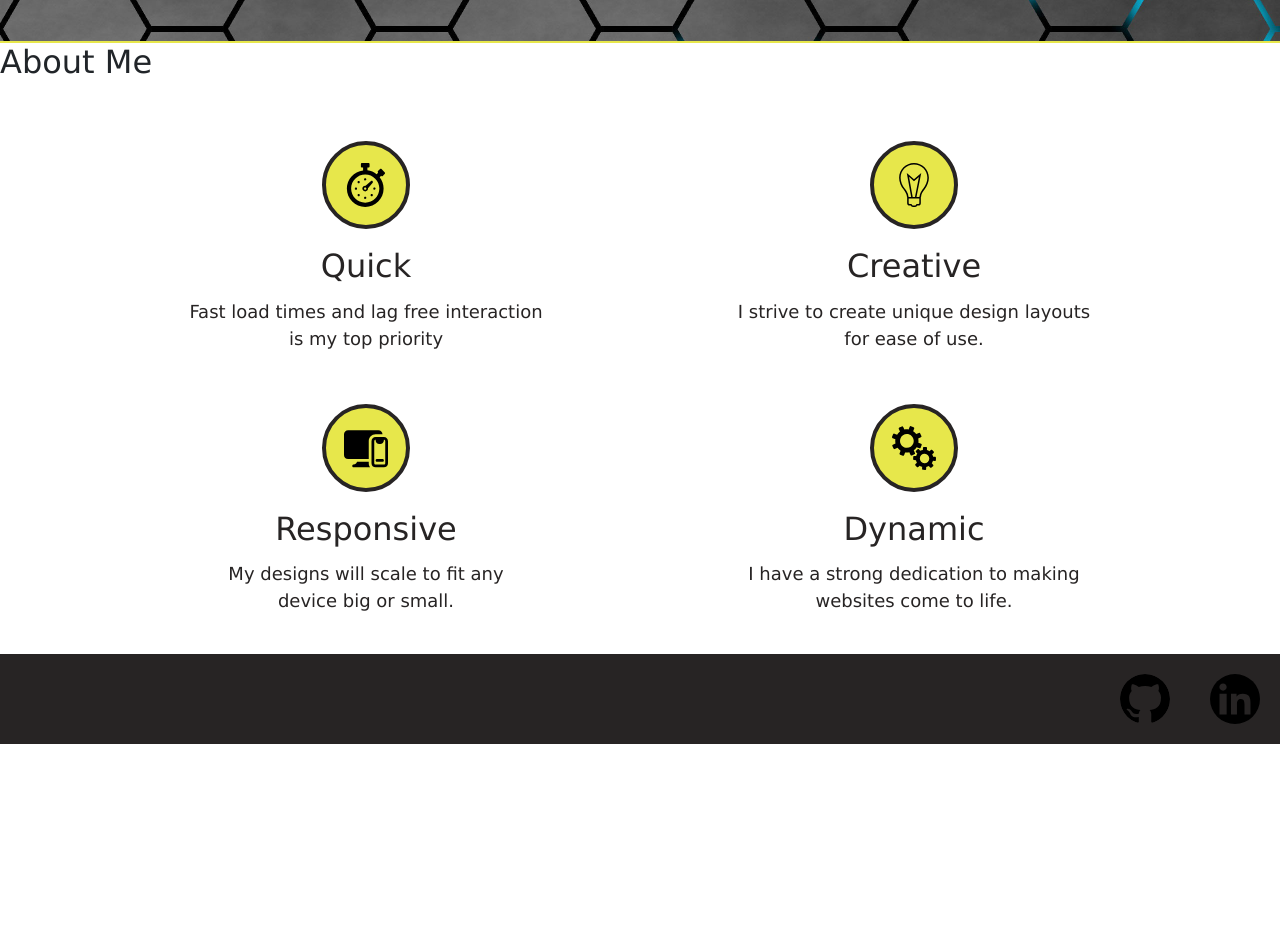
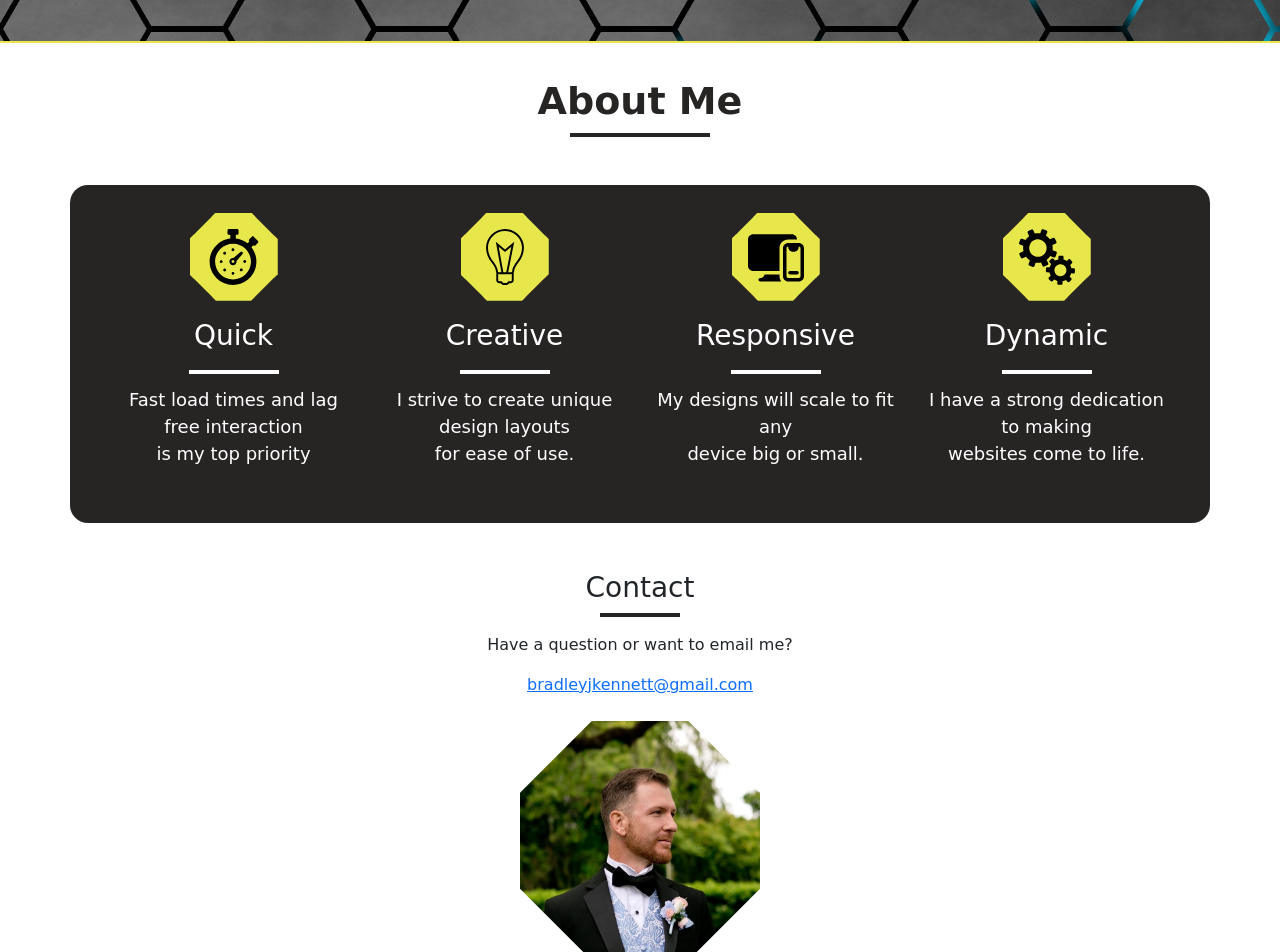
Before and after one commit to Codechef27/react-portfolio, a React (Create React App) app: page / in a window 1280 px wide. Shown: the part 600-1552 px from the top of the page. Before the commit the page ends 1344 px from the top, so only its background shows below. Built offline with nearby package versions, Linux system fonts and the light colour scheme.

Commit message:
bio sec add

```diff
--- a/src/components/About-me/index.js
+++ b/src/components/About-me/index.js
@@ -3,23 +3,25 @@ import stopWatch from '../../assets/images/stopwatch-icon.svg';
 import lightBulb from '../../assets/images/light-bulb bw.svg';
 import screen from '../../assets/images/screen-pc-smart-phone-.svg';
 import cogwheels from '../../assets/images/two-settings-cogwheels.svg';
+import profileImg from '../../assets/images/portfolio-pic.jpg'
 
 
 const AboutMe = () => {
+  return (
+    <section id="About me">
+      <h2 className="about-title mx-auto">About Me</h2>
+      <div className="fact-title-border mx-auto"></div>
 
-  return (
-    <section>
-      <div id="About me" className="about-me-facts">
-        <div className="main-title">
-          <h2>About Me</h2>
-        </div>
-        <div className="fact">
-          <div className="fact-info">
+      <div className="container">
+        <section className="row mt-5 mb-2 facts">
+          <div className="col fact-info">
             <div className="fact-img">
               <img src={stopWatch} alt="stopwatch icon" />
             </div>
-            <div className="fact-text">
-              <h3>Quick</h3>
+
+            <div className=" fact-text">
+              <h3 className="mx-auto">Quick</h3>
+              <div className="fact-text-border mx-auto"></div>
               <p>
                 Fast load times and lag free interaction
                 <br />
@@ -27,24 +29,28 @@ const AboutMe = () => {
               </p>
             </div>
           </div>
-          <div className="fact-info">
+
+          <div className="col fact-info">
             <div className="fact-img">
               <img src={lightBulb} alt="lightbulb icon" />
             </div>
             <div className="fact-text">
-              <h3>Creative</h3>
+              <h3 className="mx-auto">Creative</h3>
+              <div className="fact-text-border mx-auto"></div>
               <p>
                 I strive to create unique design layouts <br />
                 for ease of use.
               </p>
             </div>
           </div>
-          <div className="fact-info">
+
+          <div className="col fact-info">
             <div className="fact-img">
               <img src={screen} alt="technology icons" />
             </div>
             <div className="fact-text">
               <h3> Responsive</h3>
+              <div className="fact-text-border mx-auto"></div>
               <p>
                 My designs will scale to fit any
                 <br />
@@ -52,12 +58,14 @@ const AboutMe = () => {
               </p>
             </div>
           </div>
-          <div className="fact-info">
+
+          <div className="col fact-info">
             <div className="fact-img">
               <img src={cogwheels} alt="cogwheel icons" />
             </div>
             <div className="fact-text">
               <h3>Dynamic</h3>
+              <div className="fact-text-border mx-auto"></div>
               <p>
                 I have a strong dedication to making
                 <br />
@@ -65,9 +73,37 @@ const AboutMe = () => {
               </p>
             </div>
           </div>
-        </div>
+        </section>
       </div>
-    </section>
+      <div className="container mt-5 bio">
+        <h3>Contact</h3>
+        <div className="bio-title-border mx-auto"></div>
+        <address className="mt-3">
+          <p>Have a question or want to email me? </p>
+          <a href="mailto:bradleyjkennett@gmail.com">
+            bradleyjkennett@gmail.com
+          </a>
+        </address>
+        <img
+          className="profile-pic my-2 mx-auto"
+          src={profileImg}
+          alt="profile"
+        />
+      </div>
+
+      <div className="bio">
+        <h4 className="mt-4">Who I Am ?</h4>
+        <div className="bio-title-border mx-auto"></div>
+        <p className=" container my-4 px-5">
+          Full-stack web developer from the University of Central Florida.
+          Proficient in Javascript, CSS, HTML, React and relational databases.
+          Passionate about creating dynamic UI effects and
+          animations. <br /> <br /> A unmatched work ethic and dediction to the
+          job at hand are my best asset. I am striving to be apart of a cohesive team
+          where I am learning, teaching and growing!
+        </p>
+      </div>
+     </section>
   );
 };
 
--- a/src/components/Nav/index.js
+++ b/src/components/Nav/index.js
@@ -34,7 +34,7 @@ const Nav = (props) => {
                                             }`}
                                             key={navLink.name}
                                             >
-                                              <a href={ '#' + (navLink.name)}> <span
+                                              <a href={ '#' + (navLink.name)} > <span
                                             onClick = { () => {
                                                 setCurrentNavLink(navLink)
                                             }}
--- a/src/index.css
+++ b/src/index.css
@@ -2,7 +2,7 @@
 * {
   margin: 0;
   padding: 0;
-  font-family: 'Bradley Hand', Verdana, Geneva, Tahoma, sans-serif;
+  font-family: 'Comic Sans MS' , 'Gill Sans', 'Gill Sans MT', Calibri, 'Trebuchet MS', sans-serif, ;
 
 }
 :root {
@@ -14,6 +14,7 @@
 html,
 body {
   min-height: 100%;
+  font-family: 'Comic Sans MS' ;
 }
 
 /*-----------------------------------------------------------------------------------*/
@@ -142,16 +143,8 @@ header a {
   text-align: center;
 
 }
+
 /* .oct {
-  background: red;
-  width: 200px;
-  height: 200px;
-  position: absolute;
-  -webkit-clip-path: polygon(30% 0%, 70% 0%, 100% 30%, 100% 70%, 70% 100%, 30% 100%, 0% 70%, 0% 30%);
-  clip-path: polygon(30% 0%, 70% 0%, 100% 30%, 100% 70%, 70% 100%, 30% 100%, 0% 70%, 0% 30%);
-} */
-.oct {
-  /* position: relative; */
   background: var(--secondary-color);
   width: max-content;
   height: 420px;
@@ -162,14 +155,12 @@ header a {
   align-items: center;
   opacity: 92%;
   overflow: hidden;
-}
+} */
 
 .hero p {
-
   color: var(--primary-color);
-  font-size: 28px;
-  margin: 10px 10px;
-  opacity: none;
+  font-size: 38px;
+  margin: 10px;
 }
 
 
@@ -185,6 +176,8 @@ header a {
   color: var(--primary-color);
   cursor: pointer;
   margin: 10px;
+  border-radius: 10px;
+
 }
 
 .btn-1:hover {
@@ -194,41 +187,80 @@ header a {
 }
 /*--------------------------------------------------------------------*/
 
-.fact {
-  display: flex;
-  flex-wrap: wrap;
-  justify-content: center;
-  padding: 40px 92px 0;
+.about-title {
+  text-align: center;
+  font-size: 38px;
+  font-weight: bold;
+  padding: 36px 0 0;
+  color: var(--secondary-color);
 }
 
-.fact-info {
-  flex: 1 49%;
-  padding: 12px 0;
+.bio {
+  text-align: center;
 }
 
+.bio-title-border {
+  border: 2px solid var(--secondary-color);
+  width: 80px;
+}
+
+.profile-pic {
+  height: 240px;
+  width: 240px;
+  -webkit-clip-path: polygon(30% 0%, 70% 0%, 100% 30%, 100% 70%, 70% 100%, 30% 100%, 0% 70%, 0% 30%);
+  clip-path: polygon(30% 0%, 70% 0%, 100% 30%, 100% 70%, 70% 100%, 30% 100%, 0% 70%, 0% 30%);
+
+}
+
+.fact-title-border {
+  border: 2px solid var(--secondary-color);
+  width: 140px;
+}
+
+
+.facts {
+  padding: 28px;
+  text-align: center;
+  background-color: var(--secondary-color);
+  border-radius: 18px;
+}
 
 .fact-img {
   margin: auto;
   height: 88px;
   width: 88px;
-  border: 4px solid var(--secondary-color);
-  border-radius: 50%;
+  padding: 12px;
+  border: 4px solid var(--terttiary-color);
   background-color: var(--terttiary-color);
-  padding: 18px 18px;
+  -webkit-clip-path: polygon(30% 0%, 70% 0%, 100% 30%, 100% 70%, 70% 100%, 30% 100%, 0% 70%, 0% 30%);
+  clip-path: polygon(30% 0%, 70% 0%, 100% 30%, 100% 70%, 70% 100%, 30% 100%, 0% 70%, 0% 30%);
+}
+
+.fact-img:hover {
+  overflow: hidden;
+  transition-duration: 1.0s;
+  transition-property: transform;
+  transform: rotate(360deg);
+  -webkit-transform: rotate(360deg);
 }
 
 .fact-text h3 {
-  width: auto;
-  font-size: 32px;
-  color: var(--secondary-color);
   text-align: center;
-  margin: 18px 0 0;
+  font-size: 28;
+  color: var(--primary-color);
+  margin: 18px;
+
+}
+
+.fact-text-border {
+  border: 2px solid var(--primary-color);
+  width: 90px;
 }
 
 .fact-text p {
   text-align: center;
   font-size: 18px;
-  color: var(--secondary-color);
+  color: var(--primary-color);
   padding: 12px 0;
 
 }
@@ -308,21 +340,6 @@ article button:hover {
 
 }
 
-.section-image h3{
-  font-size: 34px;
-  border-bottom: 3px solid var(--secondary-color);
-  padding: 17px 0px;
-  margin: 10px 65px;
-
-}
-.profile-pic {
-  height: 200px;
-  width: 200px;
-  border: 2px solid var(--terttiary-color);
-  border-radius: 50%;
-  margin: 24px;
-
-}
 
 form {
   padding: 26px 20px;
@@ -385,29 +402,35 @@ footer {
 }
 
 .git {
-  height: 50px;
-  margin: 20px;
-  border-radius: 50px;
+  height: 40px;
+  margin: 18px;
+  background: var(--primary-color);
+  width: 54px;
+  height: 54px;
+  padding: 4px;
+  -webkit-clip-path: polygon(30% 0%, 70% 0%, 100% 30%, 100% 70%, 70% 100%, 30% 100%, 0% 70%, 0% 30%);
+  clip-path: polygon(30% 0%, 70% 0%, 100% 30%, 100% 70%, 70% 100%, 30% 100%, 0% 70%, 0% 30%);
 
 }
 
 .git:hover {
-  background-color: var(--terttiary-color);
-  border-radius: 50px;
-  border: 1px solid var(--terttiary-color) ;
+  background-color: var(--secondary-color);
 }
 
 .linkedin {
-  height: 50px;
-  margin: 20px;
-  border-radius: 50px;
+  height: 40px;
+  margin: 18px;
+  background: var(--primary-color);
+  width: 54px;
+  height: 54px;
+  padding: 8px;
+  -webkit-clip-path: polygon(30% 0%, 70% 0%, 100% 30%, 100% 70%, 70% 100%, 30% 100%, 0% 70%, 0% 30%);
+  clip-path: polygon(30% 0%, 70% 0%, 100% 30%, 100% 70%, 70% 100%, 30% 100%, 0% 70%, 0% 30%);
 
 }
 
 .linkedin:hover {
-  background-color: var(--terttiary-color);
-  border-radius: 50px;
-  border: 1px solid var(--terttiary-color) ;
+  background-color: var(--secondary-color);
 }
 
 /*------------------------------------------------------------------------------------*/
```
